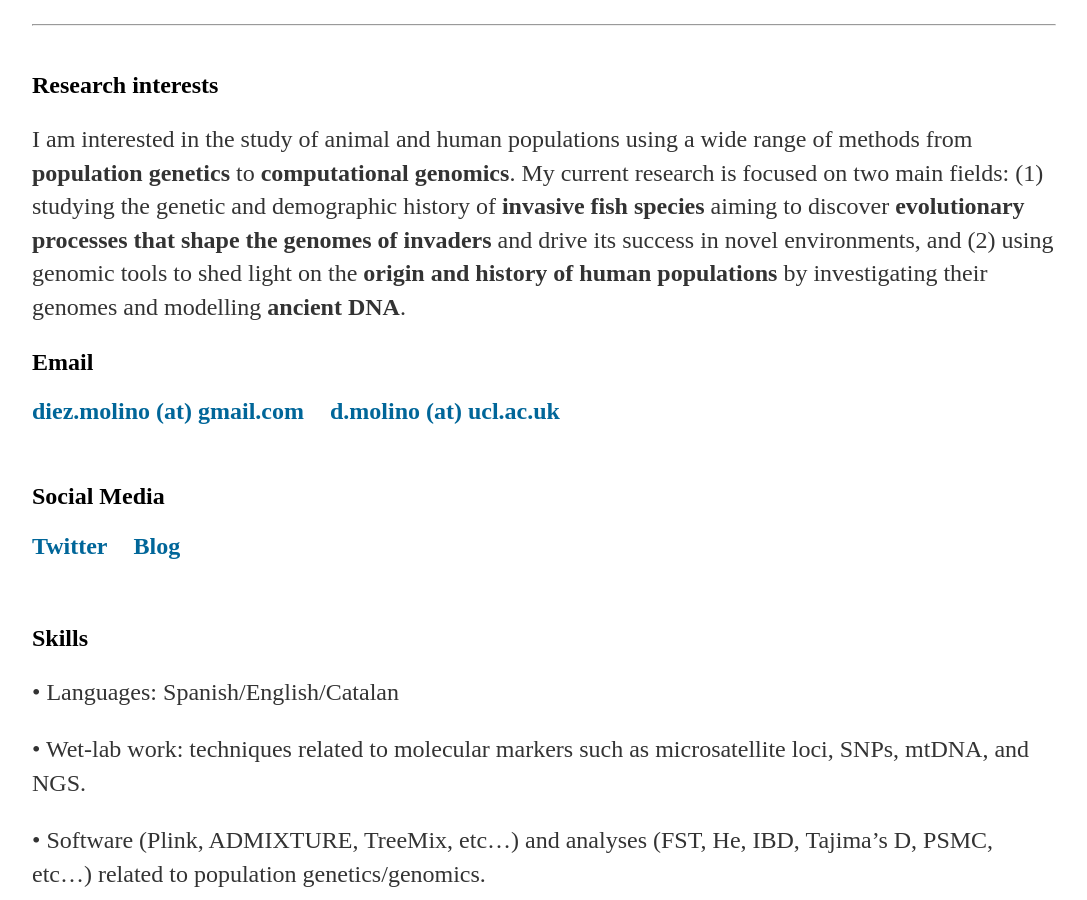
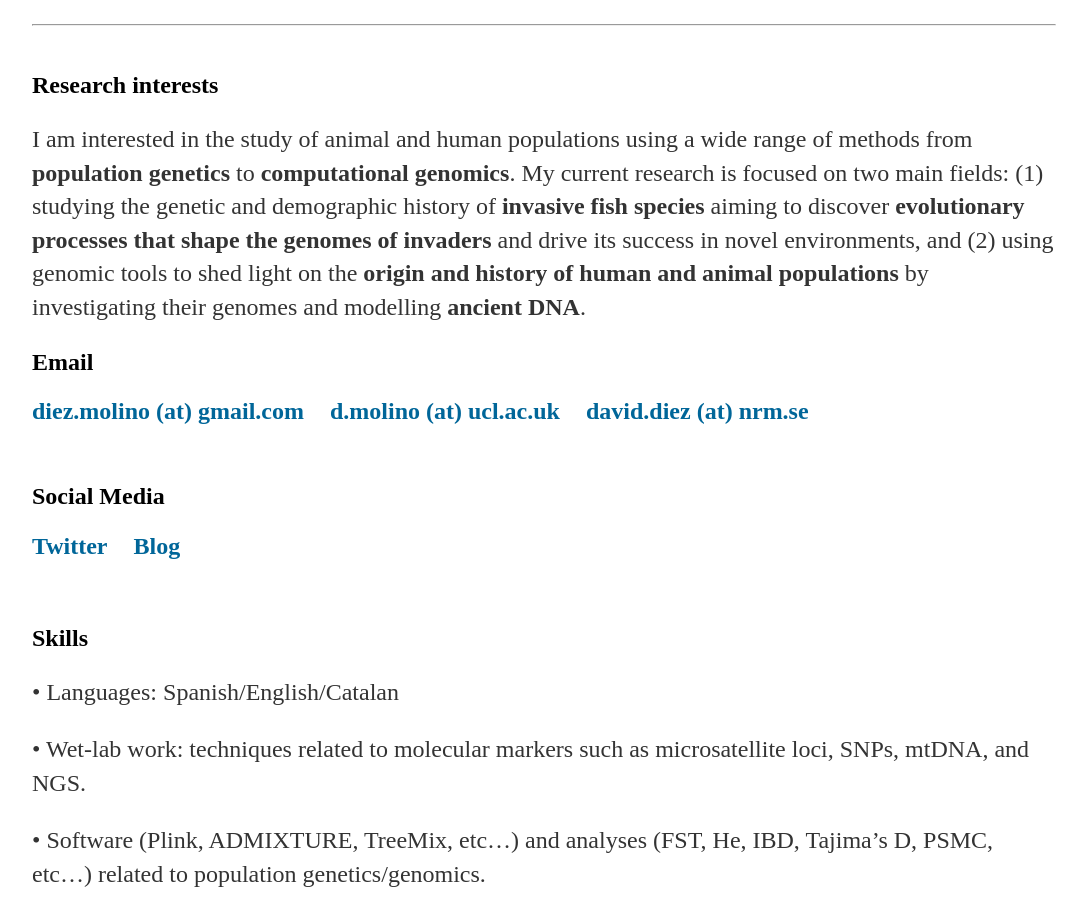
Before and after one commit to DiezMolino/diezmolino.github.io, a Jekyll site: the page cv/index.html, which Jekyll copies as it is, in a window 1280 px wide and 900 px high, scrolled down 366 px. Shown: the whole window, without its empty margins (96-1183 px from the left). Built offline with Jekyll 4.4.1, drawn with Linux system fonts in a browser that asks for light colours.

Commit message:
Update index.html

```diff
--- a/cv/index.html
+++ b/cv/index.html
@@ -70,7 +70,7 @@
 <a name='Research interests'></a>
 <h2>Research interests</h2>
 
-<p>I am interested in the study of animal and human populations using a wide range of methods from <b>population genetics</b> to <b>computational genomics</b>. My current research is focused on two main fields: (1) studying the genetic and demographic history of <b>invasive fish species</b> aiming to discover <b>evolutionary processes that shape the genomes of invaders</b> and drive its success in novel environments, and (2) using genomic tools to shed light on the <b>origin and history of human populations</b> by investigating their genomes and modelling <b>ancient DNA</b>.
+<p>I am interested in the study of animal and human populations using a wide range of methods from <b>population genetics</b> to <b>computational genomics</b>. My current research is focused on two main fields: (1) studying the genetic and demographic history of <b>invasive fish species</b> aiming to discover <b>evolutionary processes that shape the genomes of invaders</b> and drive its success in novel environments, and (2) using genomic tools to shed light on the <b>origin and history of human and animal populations</b> by investigating their genomes and modelling <b>ancient DNA</b>.
 
 <br/>
 
@@ -81,6 +81,7 @@
 <font size="5">
 <li><a class='one' href="mailto:diez.molino@gmail.com">diez.molino (at) gmail.com</a></li>
 <li><a class='one' href="mailto:d.molino@ucl.ac.uk">d.molino (at) ucl.ac.uk</a></li>
+<li><a class='one' href="mailto:david.diez@nrm.se">david.diez (at) nrm.se</a></li>
 </font>
 </ul>
 </nav>
```
